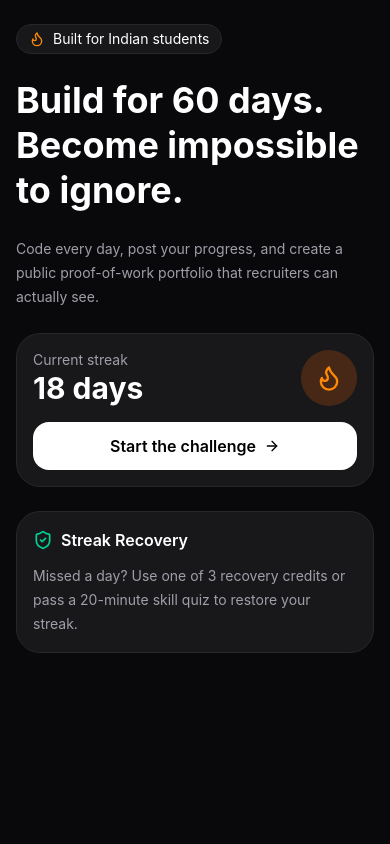
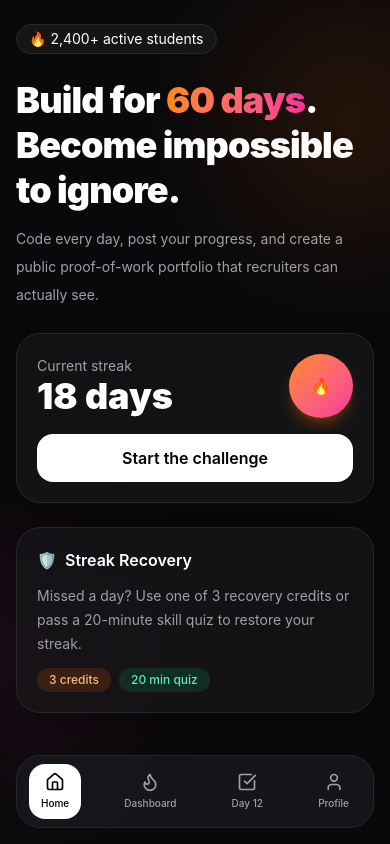
Before and after one commit to asimafirdous/CodeKeeper, a React (Vite) app: page / in a window 390 px wide. Built offline with nearby package versions, Linux system fonts and the light colour scheme.

Commit message:
Phase 1: upgrade visual foundation and mobile navigation

```diff
--- /dev/null
+++ b/src/components/BottomNav.jsx
@@ -0,0 +1,39 @@
+import { Home, Flame, CheckSquare, User } from 'lucide-react'
+import { Link, useLocation } from 'react-router-dom'
+
+export default function BottomNav() {
+  const { pathname } = useLocation()
+
+  const items = [
+    { icon: Home, label: 'Home', to: '/' },
+    { icon: Flame, label: 'Dashboard', to: '/dashboard' },
+    { icon: CheckSquare, label: 'Day 12', to: '/day/12' },
+    { icon: User, label: 'Profile', to: '/dashboard' },
+  ]
+
+  return (
+    <div className="fixed bottom-4 left-1/2 -translate-x-1/2 w-[358px] bg-zinc-900/90 backdrop-blur-xl border border-zinc-800 rounded-3xl px-3 py-2 z-50">
+      <div className="flex items-center justify-between">
+        {items.map((item) => {
+          const Icon = item.icon
+          const active = pathname === item.to
+
+          return (
+            <Link
+              key={item.label}
+              to={item.to}
+              className={`flex flex-col items-center gap-1 px-3 py-2 rounded-2xl transition-all ${
+                active
+                  ? 'bg-white text-black'
+                  : 'text-zinc-400 hover:text-white'
+              }`}
+            >
+              <Icon className="w-5 h-5" />
+              <span className="text-[10px] font-medium">{item.label}</span>
+            </Link>
+          )
+        })}
+      </div>
+    </div>
+  )
+}
--- /dev/null
+++ b/src/components/Card.jsx
@@ -0,0 +1,9 @@
+export default function Card({ children, className = '' }) {
+  return (
+    <div
+      className={`bg-zinc-900/70 backdrop-blur-xl border border-zinc-800 rounded-3xl p-5 shadow-2xl ${className}`}
+    >
+      {children}
+    </div>
+  )
+}
--- /dev/null
+++ b/src/components/ProgressBar.jsx
@@ -0,0 +1,10 @@
+export default function ProgressBar({ value }) {
+  return (
+    <div className="h-2 rounded-full bg-zinc-800 overflow-hidden">
+      <div
+        className="h-full rounded-full bg-gradient-to-r from-orange-400 to-pink-500 transition-all duration-700"
+        style={{ width: `${value}%` }}
+      />
+    </div>
+  )
+}
--- a/src/index.css
+++ b/src/index.css
@@ -1,8 +1,30 @@
 @import "tailwindcss";
+
+:root {
+  color-scheme: dark;
+}
+
+* {
+  box-sizing: border-box;
+}
 
 body {
   margin: 0;
   font-family: Inter, system-ui, sans-serif;
   background: #09090b;
   color: white;
+  -webkit-font-smoothing: antialiased;
+  -moz-osx-font-smoothing: grayscale;
 }
+
+#root {
+  min-height: 100vh;
+}
+
+.glow {
+  position: absolute;
+  border-radius: 9999px;
+  filter: blur(80px);
+  opacity: 0.25;
+  pointer-events: none;
+}
--- a/src/pages/Dashboard.jsx
+++ b/src/pages/Dashboard.jsx
@@ -1,5 +1,8 @@
 import { Flame, Trophy } from 'lucide-react'
 import { student, todayTask } from '../data/mockData'
+import BottomNav from '../components/BottomNav'
+import Card from '../components/Card'
+import ProgressBar from '../components/ProgressBar'
 
 export default function Dashboard() {
   return (
@@ -27,11 +30,9 @@ export default function Dashboard() {
           <div>
             <div className="flex justify-between text-sm mb-2">
               <span className="text-zinc-400">Challenge progress</span>
-              <span>20%</span>
+              <span> {student.completedDays}/{student.totalDays} </span>
             </div>
-            <div className="h-2 rounded-full bg-zinc-800 overflow-hidden">
-              <div className="h-full w-1/5 bg-orange-400 rounded-full" />
-            </div>
+            <ProgressBar value={20} />
           </div>
 
           <div className="flex items-center justify-between text-sm">
@@ -72,6 +73,15 @@ export default function Dashboard() {
             Consistency Rookie — complete 10 days without missing.
           </p>
         </div>
+        <Card>
+          <div className="flex items-center gap-2 mb-3">
+            <Trophy className="w-5 h-5 text-yellow-400" />
+            <h2 className="font-semibold">Achievement unlocked</h2>
+          </div>
+          <p className="text-sm text-zinc-400">
+            Consistency Rookie — complete 10 days without missing.
+          </p> </Card>
+        <BottomNav />
       </div>
     </div>
   )
--- a/src/pages/Landing.jsx
+++ b/src/pages/Landing.jsx
@@ -1,51 +1,67 @@
-import { ArrowRight, Flame, ShieldCheck } from 'lucide-react'
+import BottomNav from '../components/BottomNav'
+import Card from '../components/Card'
 
 export default function Landing() {
   return (
-    <div className="min-h-screen max-w-[390px] mx-auto px-4 py-6 bg-zinc-950 text-white">
-      <div className="space-y-6">
-        <div className="inline-flex items-center gap-2 bg-zinc-900 border border-zinc-800 px-3 py-1 rounded-full text-sm">
-          <Flame className="w-4 h-4 text-orange-400" />
-          Built for Indian students
+    <div className="min-h-screen max-w-[390px] mx-auto px-4 py-6 bg-zinc-950 text-white relative overflow-hidden pb-28">
+      <div className="glow w-40 h-40 bg-orange-500 top-10 -right-10" />
+      <div className="glow w-32 h-32 bg-pink-500 bottom-32 -left-10" />
+
+      <div className="relative z-10 space-y-6">
+        <div className="inline-flex items-center gap-2 bg-zinc-900/80 border border-zinc-800 px-3 py-1 rounded-full text-sm">
+          🔥 2,400+ active students
         </div>
 
-        <h1 className="text-4xl font-bold leading-tight">
-          Build for 60 days. Become impossible to ignore.
-        </h1>
+        <div className="space-y-3">
+          <h1 className="text-4xl font-black leading-tight tracking-tight">
+            Build for <span className="text-transparent bg-clip-text bg-gradient-to-r from-orange-400 to-pink-500">60 days</span>
+            . Become impossible to ignore.
+          </h1>
 
-        <p className="text-zinc-400 text-sm leading-6">
-          Code every day, post your progress, and create a public proof-of-work
-          portfolio that recruiters can actually see.
-        </p>
+          <p className="text-zinc-400 leading-7 text-sm">
+            Code every day, post your progress, and create a public proof-of-work portfolio that recruiters can actually see.
+          </p>
+        </div>
 
-        <div className="bg-zinc-900 border border-zinc-800 rounded-3xl p-4 space-y-4">
+        <Card className="space-y-4">
           <div className="flex items-center justify-between">
             <div>
               <p className="text-sm text-zinc-400">Current streak</p>
-              <p className="text-3xl font-bold">18 days</p>
+              <p className="text-4xl font-black">18 days</p>
             </div>
-            <div className="w-14 h-14 rounded-full bg-orange-500/20 flex items-center justify-center">
-              <Flame className="w-7 h-7 text-orange-400" />
+
+            <div className="w-16 h-16 rounded-full bg-gradient-to-br from-orange-400 to-pink-500 flex items-center justify-center shadow-lg shadow-orange-500/30">
+              🔥
             </div>
           </div>
 
-          <button className="w-full h-12 rounded-2xl bg-white text-black font-semibold flex items-center justify-center gap-2">
+          <button className="w-full h-12 rounded-2xl bg-white text-black font-semibold active:scale-[0.98] transition-transform">
             Start the challenge
-            <ArrowRight className="w-4 h-4" />
           </button>
-        </div>
+        </Card>
 
-        <div className="bg-zinc-900 border border-zinc-800 rounded-3xl p-4 space-y-3">
+        <Card className="space-y-3">
           <div className="flex items-center gap-2">
-            <ShieldCheck className="w-5 h-5 text-emerald-400" />
+            <span className="text-emerald-400">🛡️</span>
             <h2 className="font-semibold">Streak Recovery</h2>
           </div>
+
           <p className="text-sm text-zinc-400 leading-6">
-            Missed a day? Use one of 3 recovery credits or pass a 20-minute
-            skill quiz to restore your streak.
+            Missed a day? Use one of 3 recovery credits or pass a 20-minute skill quiz to restore your streak.
           </p>
-        </div>
+
+          <div className="flex gap-2">
+            <span className="px-3 py-1 rounded-full bg-orange-500/15 text-orange-300 text-xs font-medium">
+              3 credits
+            </span>
+            <span className="px-3 py-1 rounded-full bg-emerald-500/15 text-emerald-300 text-xs font-medium">
+              20 min quiz
+            </span>
+          </div>
+        </Card>
       </div>
+
+      <BottomNav />
     </div>
   )
 }
```
